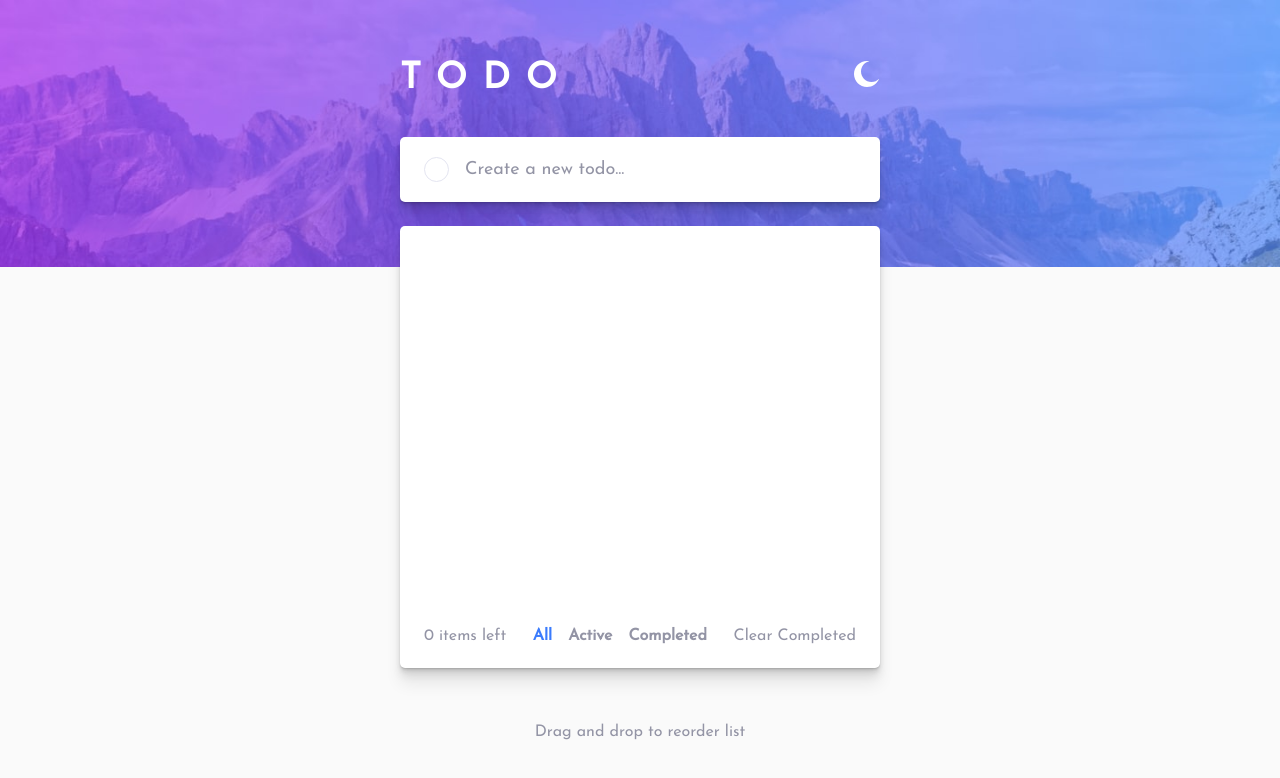
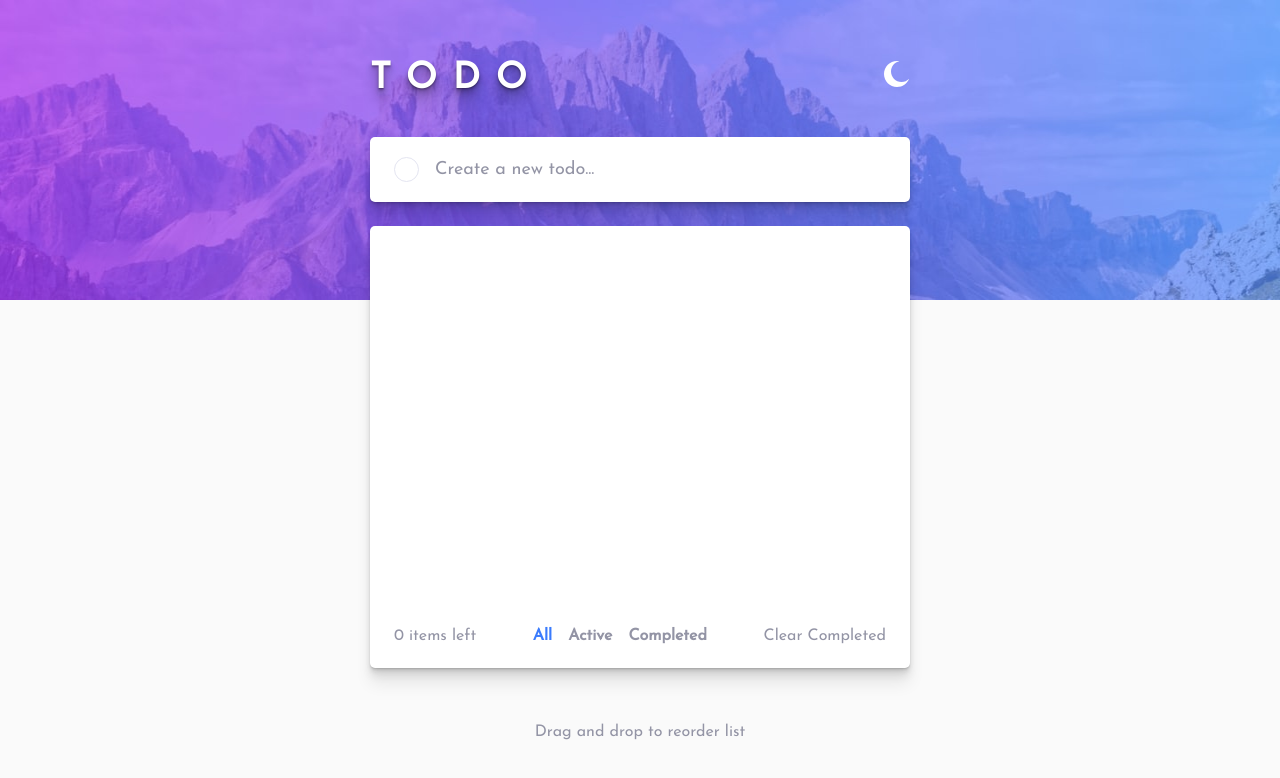
Before and after one commit to Moustafa-H/frontend-mentor-components, a Next.js app: page /todo-app in a window 1280 px wide. Shown: the top 778 px of the page. Built offline with nearby package versions, Linux system fonts and the light colour scheme.

Commit message:
darkMode cookie

```diff
--- a/app/todo-app/page.tsx
+++ b/app/todo-app/page.tsx
@@ -25,6 +25,11 @@ const TodoApp = () => {
   }, [])
 
   useEffect(() => {
+    const darkModeCookie = Cookies.get('darkMode')
+    if (darkModeCookie !== undefined && darkModeCookie !== '') {
+      setDarkMode(JSON.parse(darkModeCookie))
+    }
+
     const todosCookie = Cookies.get('todos')
     if (todosCookie !== undefined && todosCookie !== '') {
       setTodos(JSON.parse(todosCookie))
@@ -34,6 +39,7 @@ const TodoApp = () => {
   useEffect(() => {
     const htmlElement = document.documentElement
     htmlElement.setAttribute('TodoApp-darkMode', String(darkMode))
+    Cookies.set('darkMode', JSON.stringify(darkMode))
   }, [darkMode])
 
   useEffect(() => {
--- a/app/todo-app/todo-app.module.css
+++ b/app/todo-app/todo-app.module.css
@@ -19,7 +19,7 @@
     top: 0;
     left: 0;
     width: 100%;
-    height: auto;
+    height: 18.75rem;
 }
 
 .section {
@@ -28,7 +28,9 @@
     align-items: stretch;
     gap: 1.5rem;
     width: 37.5vw;
+    min-width: 540px;
     z-index: 1;
+    min-height: 80vh;
 }
 
 .topDiv {
@@ -44,6 +46,13 @@
     color: white;
     font-size: 36px;
     font-weight: 700;
+    text-shadow:
+        0 1px 1px hsl(0deg 0% 0% / 0.2),
+        0 2px 2px hsl(0deg 0% 0% / 0.2),
+        0 4px 4px hsl(0deg 0% 0% / 0.2),
+        0 8px 8px hsl(0deg 0% 0% / 0.2),
+        0 16px 16px hsl(0deg 0% 0% / 0.2)
+    ;
 }
 
 .modeButton {
```
